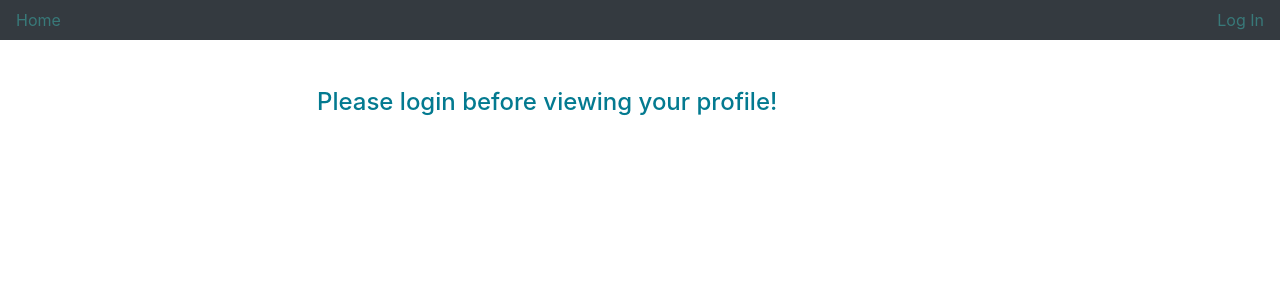
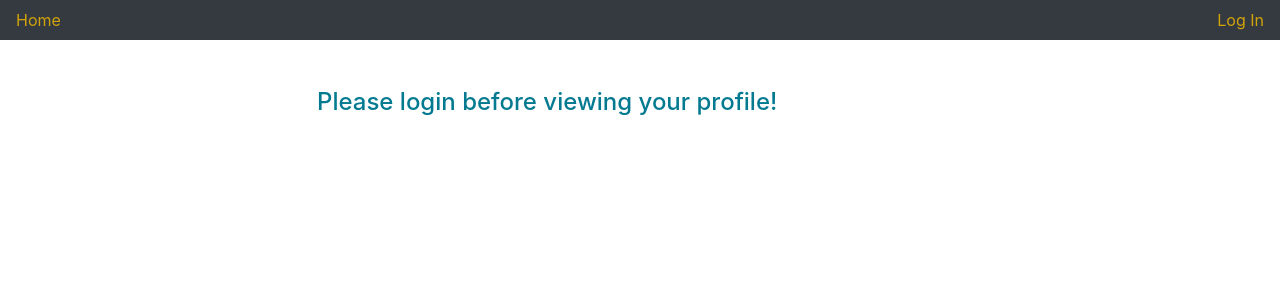
Before and after one commit to borjainglefernandez/3240-Study-Buddy-Project, a Django app: page /profile/ in a window 1280 px wide. Shown: the top 300 px of the page. Run offline with Django 3.2, Linux system fonts and the light colour scheme; parts of the project's set-up code (start-up, migrations or seed data) failed here and were passed over; some libraries are stand-ins or nearby versions.

Commit message:
Link color changed

```diff
--- a/static/css/created.css
+++ b/static/css/created.css
@@ -1,7 +1,7 @@
 :root {
     --primary: #3b55ce;
-    --secondary: #387979;
-    --tertiary: #d2a30b;
+    --secondary: #d2a30b;
+    --tertiary: #387979;
     --text: #037a90;
 }
 
```
